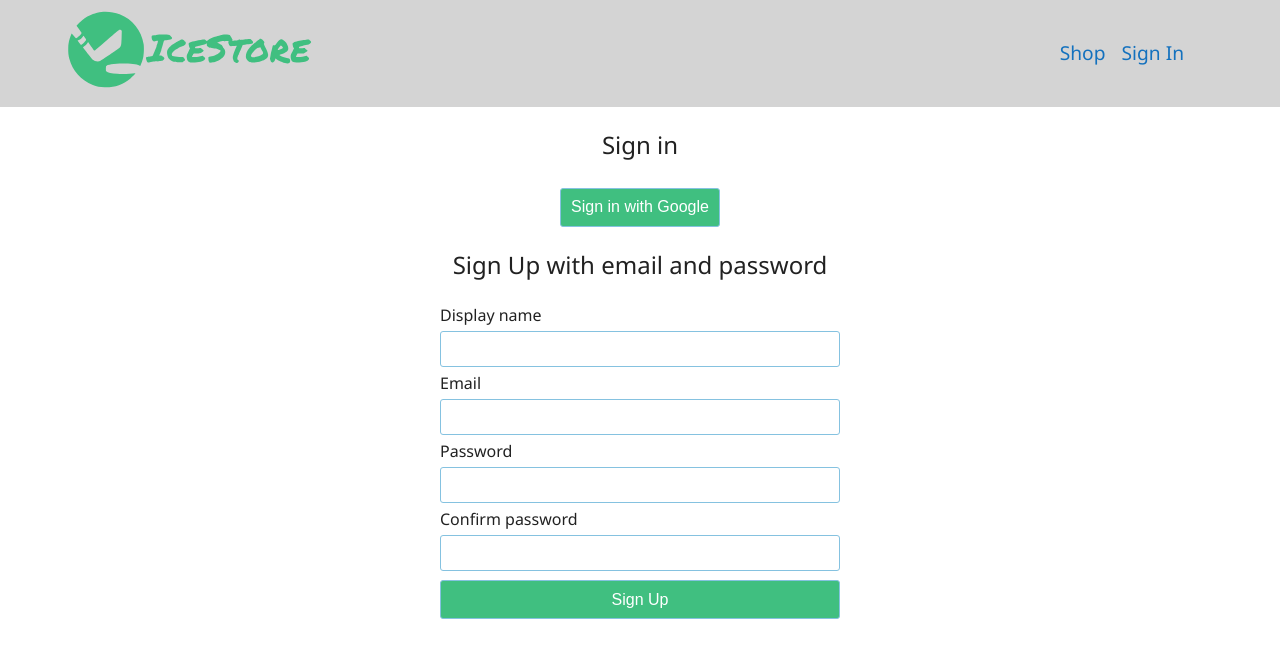
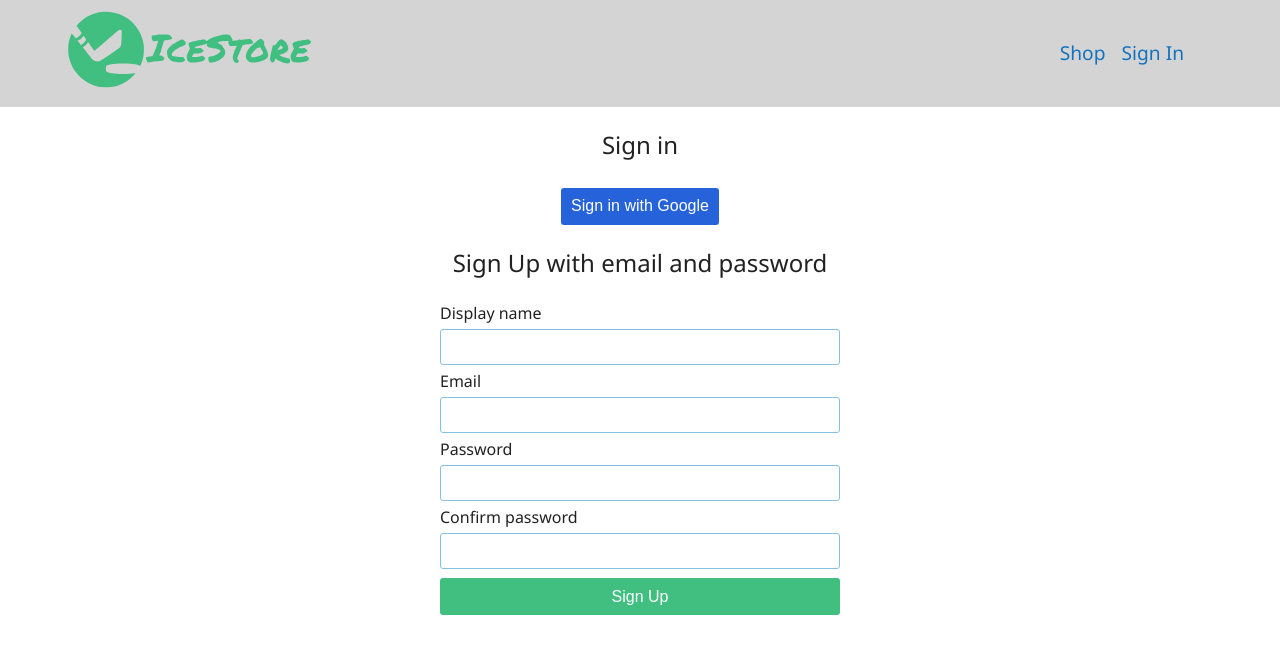
Before and after one commit to Floony7/ecommerce-react, a React (Vite) app: page /sign-in in a window 1280 px wide. Shown: the top 658 px of the page. Built offline with nearby package versions, Linux system fonts and the light colour scheme.

Commit message:
Button variant styles added and rendered through Button props

```diff
--- /dev/null
+++ b/src/components/button/button.component.tsx
@@ -0,0 +1,35 @@
+import { ButtonHTMLAttributes } from "react";
+import {
+  BaseButton,
+  GoogleSignInButton,
+  InvertedButton,
+} from "./button.styles";
+import { BUTTON_TYPES } from "../../types";
+
+type ButtonProps = {
+  buttonType?: BUTTON_TYPES;
+  isLoading?: boolean;
+} & ButtonHTMLAttributes<HTMLButtonElement>;
+
+const getButton = (buttonType = BUTTON_TYPES.BASE): typeof BaseButton =>
+  ({
+    [BUTTON_TYPES.BASE]: BaseButton,
+    [BUTTON_TYPES.GOOGLE]: GoogleSignInButton,
+    [BUTTON_TYPES.INVERTED]: InvertedButton,
+  }[buttonType]);
+
+const Button = ({
+  buttonType,
+  isLoading,
+  children,
+  ...otherProps
+}: ButtonProps) => {
+  const ButtonWrap = getButton(buttonType);
+  return (
+    <ButtonWrap disabled={isLoading} {...otherProps}>
+      {isLoading ? "spinner" : children}
+    </ButtonWrap>
+  );
+};
+
+export default Button;
--- /dev/null
+++ b/src/components/button/button.styles.tsx
@@ -0,0 +1,46 @@
+import styled from "styled-components";
+
+/*
+STEPS:
+1. Create BaseButton
+2. Use this BaseButton to create variants
+
+USAGE:
+1. Pass the buttonType prop into Button component. This can be passed to a function that determines which button styled
+to render.
+*/
+
+export const BaseButton = styled.button`
+  margin-top: 0.3rem;
+  border-radius: 3px;
+  padding: 0.6rem;
+  /* border: 1px solid hsl(200, 60%, 70%); */
+  background-color: hsl(150, 50%, 50%);
+  border: none;
+  color: white;
+  font-size: 1rem;
+  cursor: pointer;
+  transition: background-color 0.3s ease-in-out;
+
+  &:hover {
+    background-color: hsl(150, 60%, 60%);
+  }
+`;
+
+export const GoogleSignInButton = styled(BaseButton)`
+  background-color: hsl(220, 70%, 50%);
+
+  &:hover {
+    background-color: hsl(200, 70%, 50%);
+  }
+`;
+
+export const InvertedButton = styled(BaseButton)`
+  background-color: hsl(0 0% 100% / 0.8);
+  color: black;
+  border: 1px solid black;
+
+  &:hover {
+    background-color: var(--clr-sky-blue);
+  }
+`;
--- a/src/components/sign-up/sign-up-form.styles.ts
+++ b/src/components/sign-up/sign-up-form.styles.ts
@@ -1,6 +1,6 @@
 import styled from 'styled-components';
 
-export const PageWrap = styled.section`
+export const SignUpSection = styled.section`
     display: flex;
     flex-direction: column;
     align-items: center;
--- a/src/components/sign-up/sign-up-form.tsx
+++ b/src/components/sign-up/sign-up-form.tsx
@@ -1,6 +1,6 @@
 import React, { useState } from "react";
-import { Button } from "../../shared-styles/button";
-import { ErrorList, Form, Label, PageWrap } from "./sign-up-form.styles";
+import Button from "../button/button.component";
+import { ErrorList, Form, Label, SignUpSection } from "./sign-up-form.styles";
 import {
   createAuthUserWithEmailAndPassword,
   createUserDocument,
@@ -43,7 +43,7 @@ const SignUpForm = () => {
   };
 
   return (
-    <PageWrap>
+    <SignUpSection>
       <Form onSubmit={handleSubmit}>
         {error.length > 0 ? (
           <ErrorList>
@@ -86,7 +86,7 @@ const SignUpForm = () => {
         />
         <Button type="submit">Sign Up</Button>
       </Form>
-    </PageWrap>
+    </SignUpSection>
   );
 };
 
--- a/src/index.css
+++ b/src/index.css
@@ -13,10 +13,9 @@
   -webkit-font-smoothing: antialiased;
   -moz-osx-font-smoothing: grayscale;
 
-  /* --clr-sea-green: hsl(300, 50%, 0%); */
   --clr-sea-green: hsl(150, 50%, 50%);
   --clr-sky-blue: hsl(207, 82%, 41%);
-  --clr-dark-blue: hsl(237, 82%, 41%);
+  --clr-dark-blue: hsl(220, 70%, 50%);
   --clr-purple: hsl(267, 82%, 41%);
   --clr-magenta: hsl(297, 82%, 41%);
   --clr-crimson: hsl(327, 82%, 41%);
--- a/src/routes/signin/sign-in.component.tsx
+++ b/src/routes/signin/sign-in.component.tsx
@@ -1,10 +1,11 @@
+import { BUTTON_TYPES } from "../../types";
 import SignUpForm from "../../components/sign-up/sign-up-form";
-import { Button } from "../../shared-styles/button";
+import Button from "../../components/button/button.component";
 import {
   signInWithGooglePopup,
   createUserDocument,
 } from "../../utils/firebase/firebase.utils";
-import { PageWrap } from "./sign-in.styles";
+import { SignInSection } from "./sign-in.styles";
 
 const SignIn = () => {
   const logUser = async () => {
@@ -13,12 +14,14 @@ const SignIn = () => {
     const userDocRef = await createUserDocument(user);
   };
   return (
-    <PageWrap>
+    <SignInSection>
       <h2>Sign in</h2>
-      <Button onClick={logUser}>Sign in with Google</Button>
+      <Button buttonType={BUTTON_TYPES.GOOGLE} onClick={logUser}>
+        Sign in with Google
+      </Button>
       <h2>Sign Up with email and password</h2>
       <SignUpForm />
-    </PageWrap>
+    </SignInSection>
   );
 };
 
--- a/src/routes/signin/sign-in.styles.ts
+++ b/src/routes/signin/sign-in.styles.ts
@@ -1,6 +1,6 @@
 import styled from 'styled-components';
 
-export const PageWrap = styled.section`
+export const SignInSection = styled.section`
     display: flex;
     flex-direction: column;
     align-items: center;
--- a/src/shared-styles/button.ts
+++ b/src/shared-styles/button.ts
@@ -15,3 +15,19 @@ export const Button = styled.button`
         background-color: hsl(150, 60%, 60%);
     }
 `;
+
+export const ButtonContainer = styled.button`
+    margin-top: 0.3rem;
+    border-radius: 3px;
+    padding: 0.6rem;
+    border: 1px solid hsl(200, 60%, 70%);
+    background-color: hsl(150, 50%, 50%);
+    color: white;
+    font-size: 1rem;
+    cursor: pointer;
+    transition: background-color .3s ease-in-out;
+
+    &:hover {
+        background-color: hsl(150, 60%, 60%);
+    }
+`;
--- /dev/null
+++ b/src/types/index.ts
@@ -0,0 +1,5 @@
+export enum BUTTON_TYPES {
+    BASE = "base",
+    GOOGLE = "google-sign-in",
+    INVERTED = "inverted",
+  }
```
Also changed, not shown: src/assets/images/helmet-bauer.jpg (added), src/assets/images/skate-bauer-xlp.jpg (added).
